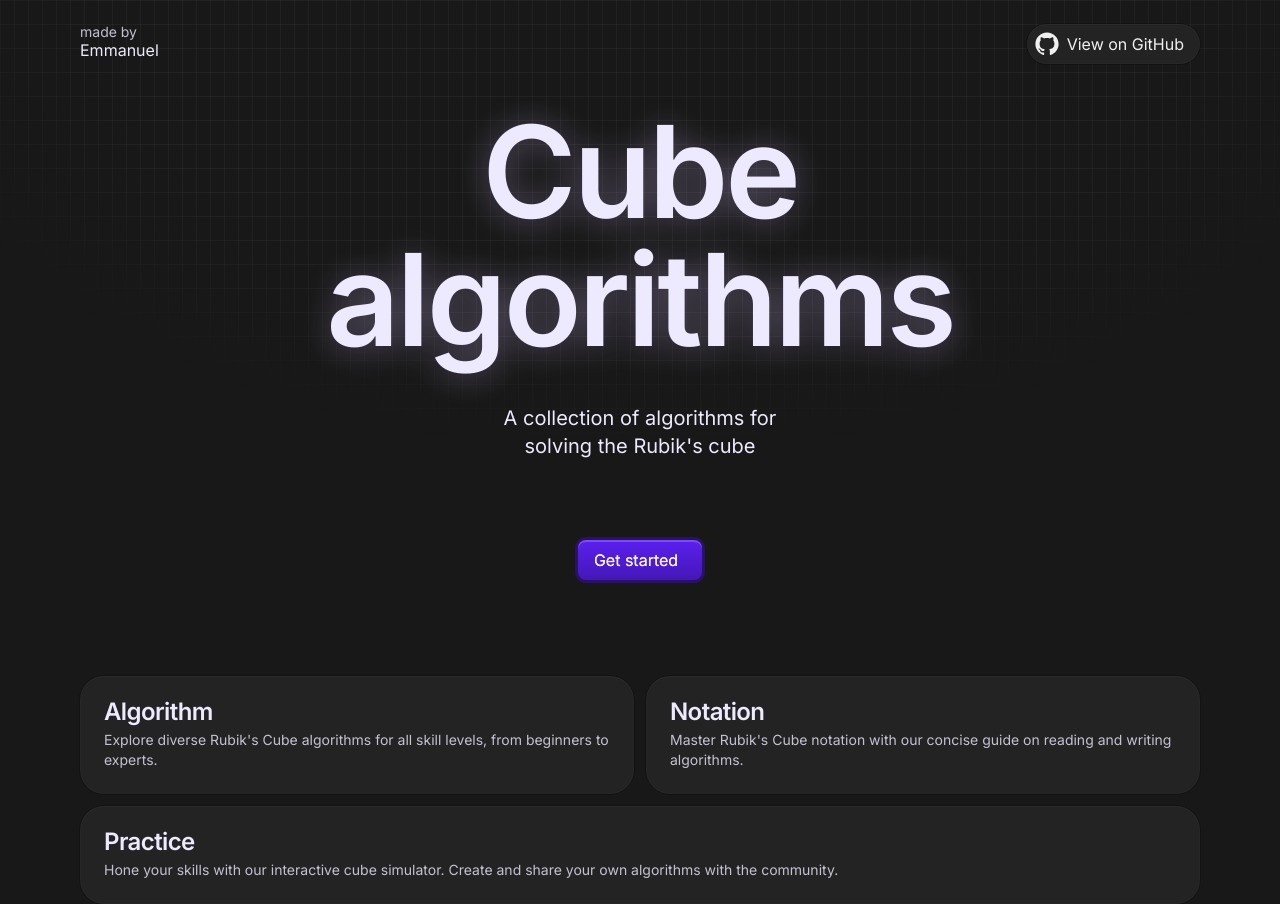
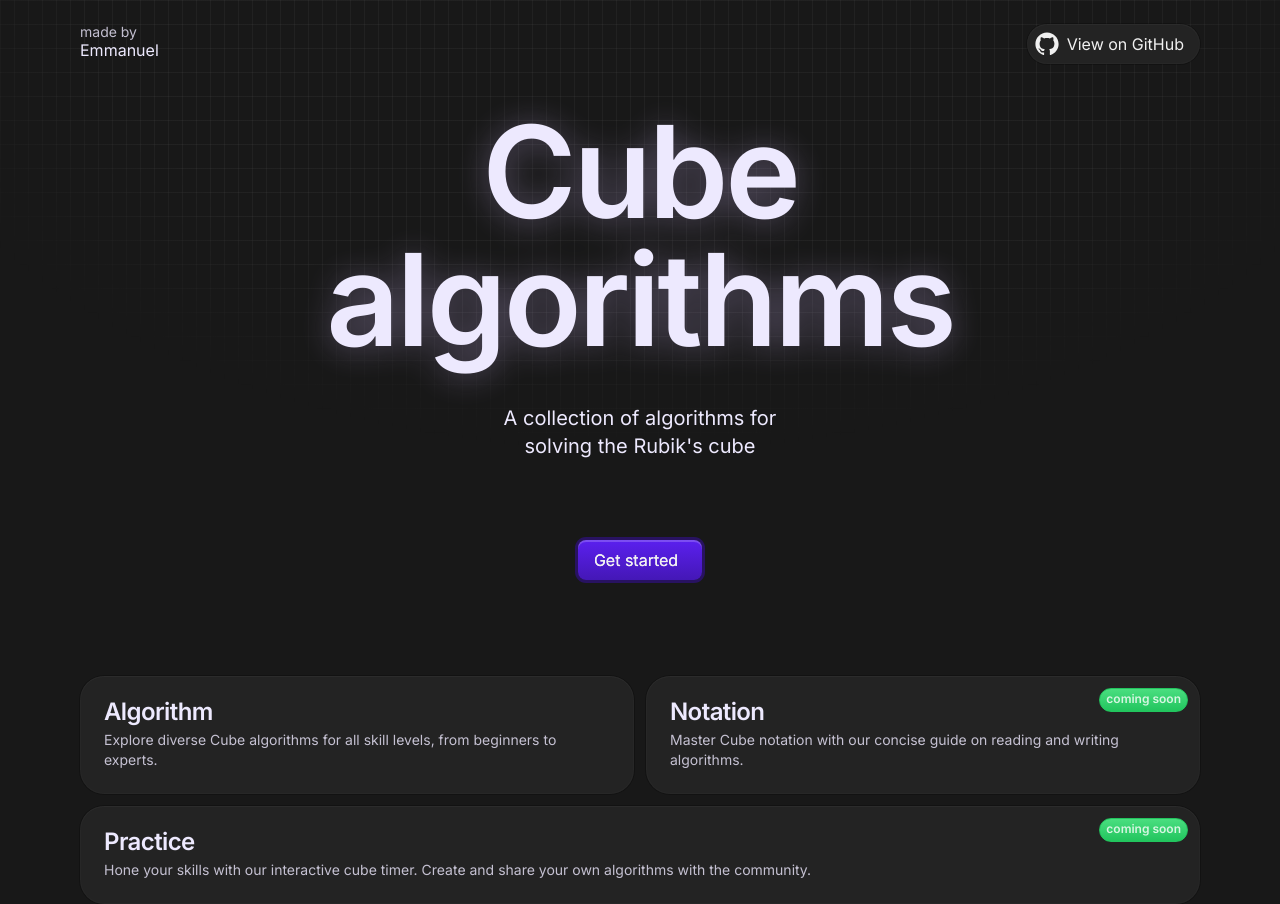
Before and after one commit to EmmanuelBayona/cube-algorithms-nextjs, a Next.js app: page / in a window 1280 px wide. Built offline with nearby package versions, Linux system fonts and the light colour scheme; no server answers.

Commit message:
new badge component

```diff
--- a/components/landing-grid.tsx
+++ b/components/landing-grid.tsx
@@ -1,3 +1,4 @@
+import { Badge } from "./ui/badge"
 import { Card, CardDescription, CardHeader, CardTitle } from "./ui/card"
 
 export const LandingGrid = () => {
@@ -9,27 +10,29 @@ export const LandingGrid = () => {
                 <CardHeader>
                     <CardTitle>Algorithm</CardTitle>
                     <CardDescription>
-                        Explore diverse Rubik&apos;s Cube algorithms for all skill levels, from beginners to experts.
+                        Explore diverse Cube algorithms for all skill levels, from beginners to experts.
                     </CardDescription>
                 </CardHeader>
             </Card>
 
-            <Card>
+            <Card className="relative">
                 <CardHeader>
                     <CardTitle>Notation</CardTitle>
                     <CardDescription>
-                        Master Rubik&apos;s Cube notation with our concise guide on reading and writing algorithms.
+                        Master Cube notation with our concise guide on reading and writing algorithms.
                     </CardDescription>
                 </CardHeader>
+                <Badge variant="success" className="absolute top-3 right-3">coming soon</Badge>
             </Card>
 
-            <Card className="lg:col-span-2">
+            <Card className="lg:col-span-2 relative">
                 <CardHeader>
                     <CardTitle>Practice</CardTitle>
                     <CardDescription>
-                        Hone your skills with our interactive cube simulator. Create and share your own algorithms with the community.
+                        Hone your skills with our interactive cube timer. Create and share your own algorithms with the community.
                     </CardDescription>
                 </CardHeader>
+                <Badge variant="success" className="absolute top-3 right-3">coming soon</Badge>
             </Card>
 
         </section>
--- /dev/null
+++ b/components/ui/badge.tsx
@@ -0,0 +1,35 @@
+import { cn } from "@/lib/utils"
+import { VariantProps, cva } from "class-variance-authority"
+
+export interface BadgeProps
+    extends React.HTMLAttributes<HTMLDivElement>,
+        VariantProps<typeof badgeVariants> {}
+
+const badgeVariants = cva(
+    "inline-flex px-1.5 pt-0.5 pb-1 rounded-full font-semibold text-white/80 text-xs",
+    {
+        variants: {
+            variant: {
+                default: 'bg-dark hover:bg-dark/95',
+                primary: 'bg-primary hover:bg-primary/95',
+                success: 'bg-gradient-to-b from-green-400 to-green-500 border border-green-500',
+                danger:  'bg-gradient-to-b from-red-400 to-red-500 border border-red-500',
+                warning: 'bg-gradient-to-b from-amber-400 to-amber-500 border border-amber-500',
+            },
+        },
+        defaultVariants: {
+            variant: "default",
+        },
+    }
+)
+
+
+export const Badge = ({ className, variant, ...props }: BadgeProps) => {
+    return (
+        <div
+            className={cn(badgeVariants({ variant }), className )}
+            {...props}
+        />
+    )
+}
+Badge.displayName = 'Badge'
```
